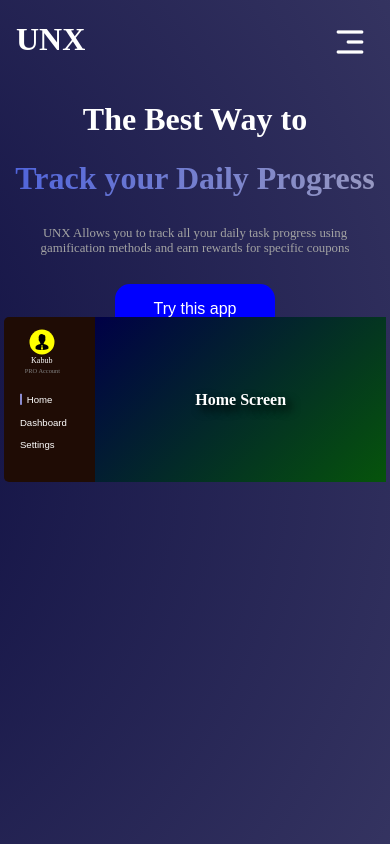
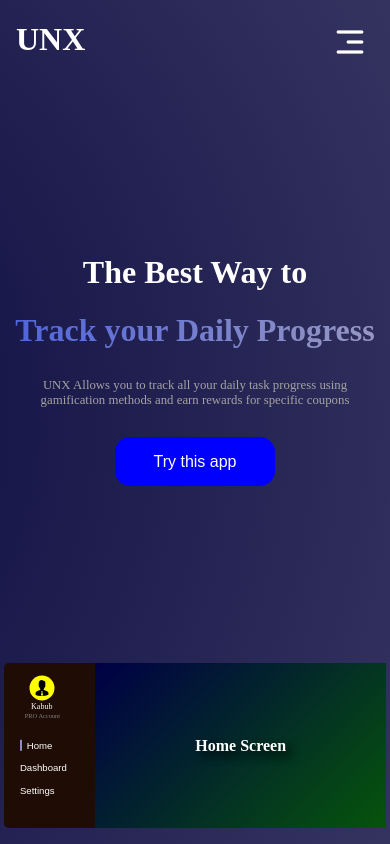
Before and after one commit to Khabub/webdev-learning-slick, a React (Create React App) app: page /products in a window 390 px wide. Built offline with nearby package versions, Linux system fonts and the light colour scheme.

Commit message:
fix media query

```diff
--- a/src/App.css
+++ b/src/App.css
@@ -1,8 +1,7 @@
 body {
   margin: 0;
   padding: 0;
-  width: 100vw;
-  height: 100vh;
+
   overflow-x: hidden;
 
   background: radial-gradient(
@@ -27,3 +26,10 @@ body {
     background-position: 0% 50%;
   }
 }
+
+.mainContainer {
+  display: flex;
+  flex-direction: column;
+  justify-content: space-between;
+  height: 100vh;
+}
--- a/src/App.js
+++ b/src/App.js
@@ -1,5 +1,5 @@
 import "./App.css";
-import { Fragment, useEffect, useState } from "react";
+import { useEffect, useState } from "react";
 import Navigation from "./components/Layout/Navigation";
 import Pages from "./components/Layout/Pages";
 import MenuHam from "./components/Layout/MenuHam";
@@ -26,12 +26,12 @@ function App() {
   };
 
   return (
-    <Fragment>
+    <div className="mainContainer">
       {toggleMenu && <MenuHam onClose={closeMenu} />}
       <Navigation onShow={hamMenu} />
       <Pages />
       <PagesDashboard />
-    </Fragment>
+    </div>
   );
 }
 
--- a/src/components/Layout/Pages.js
+++ b/src/components/Layout/Pages.js
@@ -1,6 +1,5 @@
-import React from "react";
+import React, { Fragment } from "react";
 import Products from "../../pages/Products";
-import classes from "./Pages.module.css";
 import { Route, Routes, Navigate } from "react-router-dom";
 import About from "../../pages/About";
 import Resource from "../../pages/Resource";
@@ -8,7 +7,7 @@ import Contact from "../../pages/Contact";
 
 const Pages = () => {
   return (
-    <div className={classes.container}>
+    <Fragment>
       <Routes>
         <Route path="/" element={<Navigate to="products" />} />
         <Route path="products" element={<Products />} />
@@ -16,7 +15,7 @@ const Pages = () => {
         <Route path="resources" element={<Resource />} />
         <Route path="contact" element={<Contact />} />
       </Routes>
-    </div>
+    </Fragment>
   );
 };
 
--- a/src/components/Layout/Pages.module.css
+++ /dev/null
@@ -1,10 +0,0 @@
-.container {
-  width: 100vw;
-  height: 200px;
-}
-
-@media (min-width: 900px) {
-  .container {
-    height: 50vh;
-  }
-}
```
